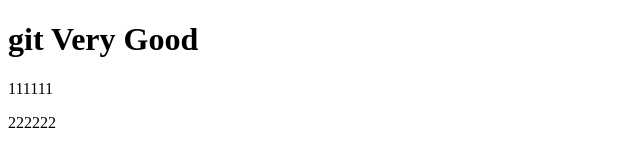
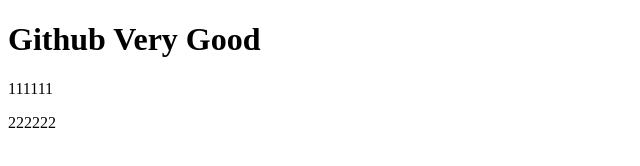
Before and after one commit to WeiZaiz/git-demo, a plain HTML site: page index.html in a window 1280 px wide. Shown: the whole page, without its empty margins (0-640 px from the left). Drawn offline with Linux system fonts and the light colour scheme.

Commit message:
Modify on warehouse code

```diff
--- a/index.html
+++ b/index.html
@@ -9,7 +9,7 @@
 </head>
 
 <body>
-    <h1>git Very Good</h1>
+    <h1>Github Very Good</h1>
     <div>111111</div>
     <p>222222</p>
 </body>
```
